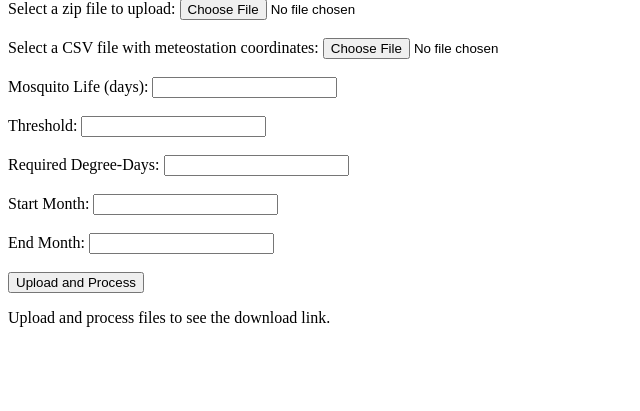
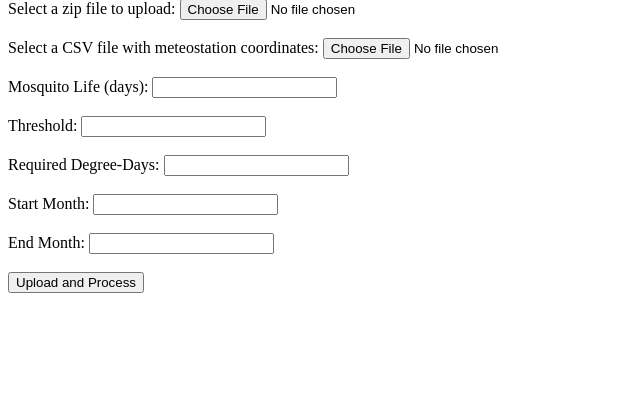
Before and after one commit to marynashedzko/degree_day_app, a Flask app: page / in a window 1280 px wide. Shown: the part 81-492 px from the top of the page, without its empty margins (0-640 px from the left). Run offline with Flask 3, Linux system fonts and the light colour scheme.

Commit message:
Update index.html

```diff
--- a/templates/index.html
+++ b/templates/index.html
@@ -22,12 +22,5 @@
         <input type="number" id="end_month" name="end_month"><br><br>
         <input type="submit" value="Upload and Process">
     </form>
-    {% if processing_complete %}
-    <h2>Download Processed Data</h2>
-    <a href="{{ url_for('download') }}" download>Download Processed Data as Zip</a>
-    {% else %}
-    <!-- Display a message when processing is not complete -->
-    <p>Upload and process files to see the download link.</p>
-    {% endif %}
 </body>
 </html>
```
